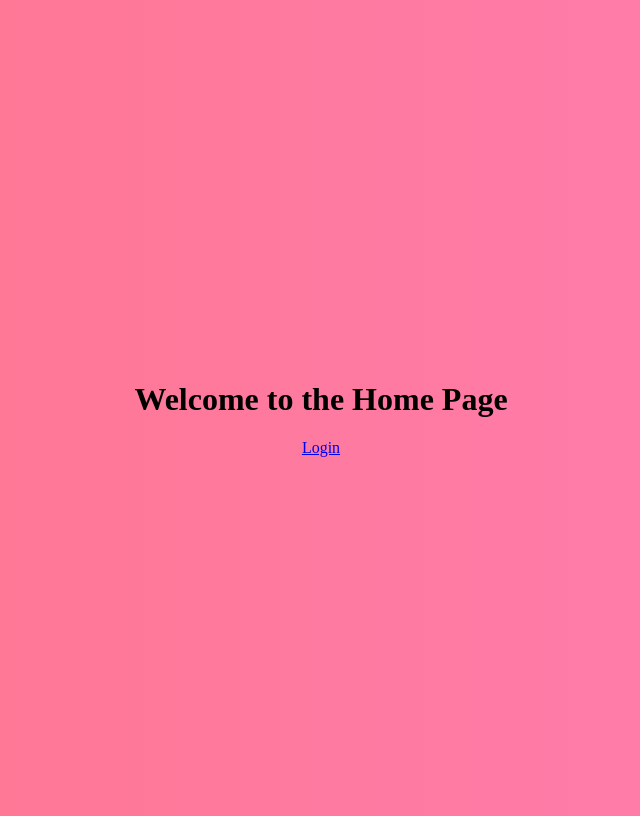
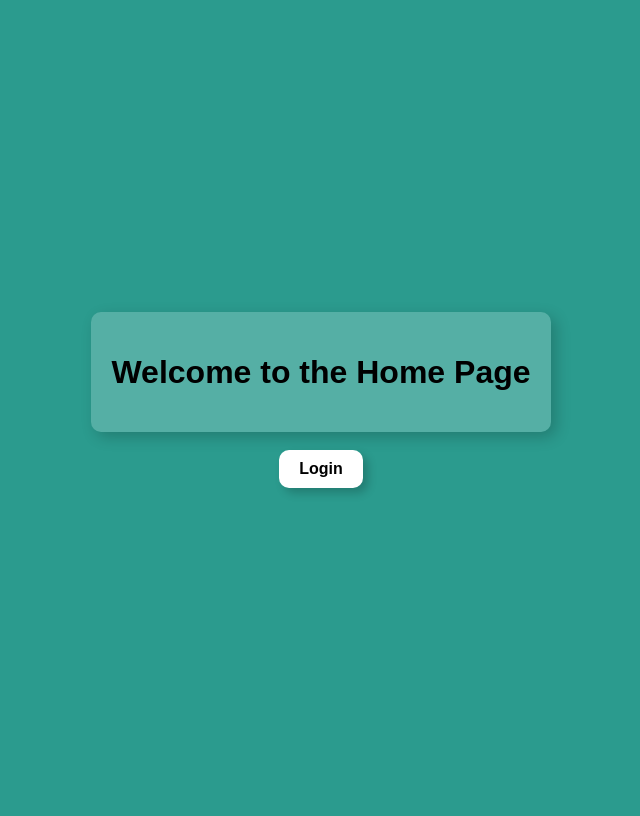
Before and after one commit to Alwinyuho/new-flask-app, a Flask app: page / in a window 1280 px wide. Shown: the whole page, without its empty margins (319-959 px from the left). After the commit the page ends 494 px from the top, so only its background shows below. Run offline with Flask 3, Linux system fonts and the light colour scheme.

Commit message:
Update index.html

```diff
--- a/templates/index.html
+++ b/templates/index.html
@@ -4,17 +4,48 @@
     <title>Home</title>
     <style>
         body {
-            background: linear-gradient(to right, #ff758c, #ff7eb3);
-            text-align: center;
-            height: 100vh;
+            background-color: #2b9b8e; /* Greenish-Teal */
             display: flex;
             flex-direction: column;
             justify-content: center;
+            align-items: center;
+            height: 100vh;
+            margin: 0;
+            font-family: Arial, sans-serif;
+        }
+        .container {
+            text-align: center;
+            background: rgba(255, 255, 255, 0.2); /* Slight transparency */
+            padding: 20px;
+            border-radius: 10px;
+            box-shadow: 5px 5px 15px rgba(0, 0, 0, 0.2);
+        }
+        h1 {
+            font-size: 2em;
+            font-weight: bold;
+            color: black;
+        }
+        .login-btn {
+            display: inline-block;
+            padding: 10px 20px;
+            background-color: white;
+            color: black;
+            text-decoration: none;
+            font-weight: bold;
+            border-radius: 10px;
+            box-shadow: 5px 5px 10px rgba(0, 0, 0, 0.2);
+            transition: all 0.3s ease-in-out;
+        }
+        .login-btn:hover {
+            background-color: lightgray;
         }
     </style>
 </head>
 <body>
-    <h1>Welcome to the Home Page</h1>
-    <a href="{{ url_for('login') }}">Login</a>
+    <div class="container">
+        <h1>Welcome to the Home Page</h1>
+    </div>
+    <br>
+    <a href="{{ url_for('login') }}" class="login-btn">Login</a>
 </body>
 </html>
```
